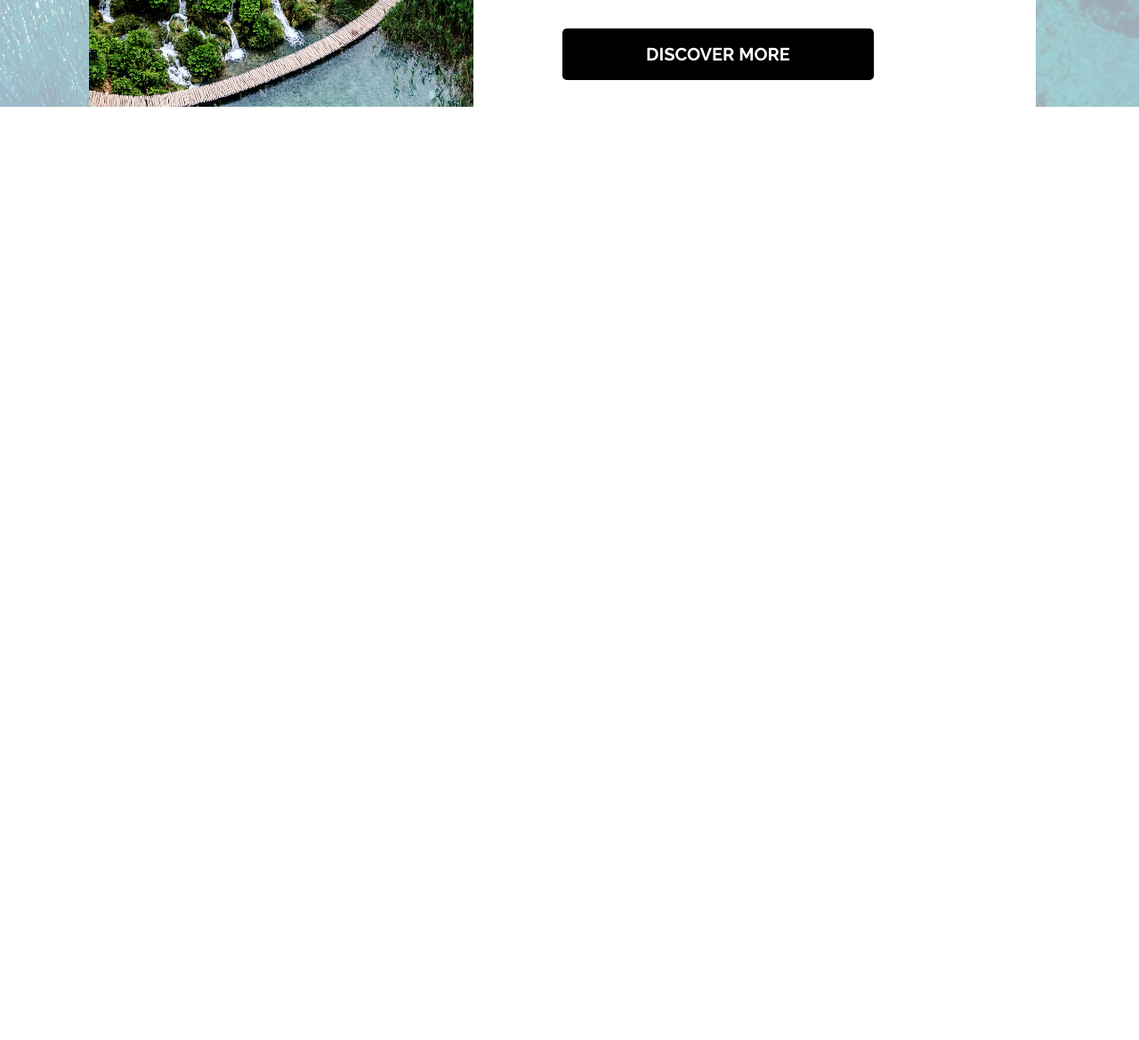
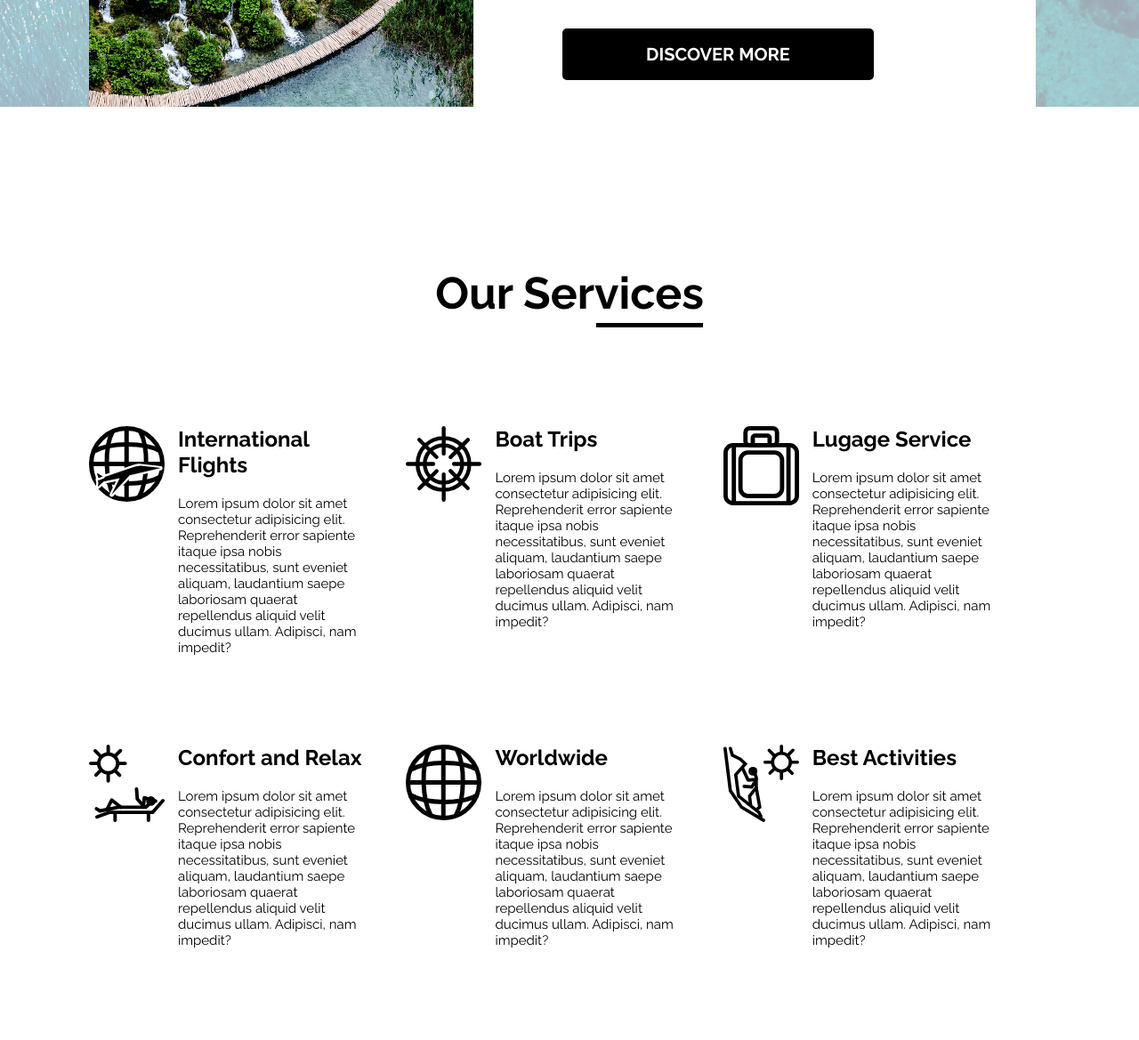
Before and after one commit to VictorHAguilera/web-vacation, a plain HTML site: page index.html in a window 1280 px wide. Shown: the part 1866-3035 px from the top of the page at 89% size. Before the commit the page ends 2166 px from the top, so only its background shows below. Drawn offline with Linux system fonts and the light colour scheme.

Commit message:
agregando contenido a la sección servicios

```diff
--- a/estilos/estilos.less
+++ b/estilos/estilos.less
@@ -314,3 +314,63 @@ header {
     opacity: 0.38;
   }
 }
+
+////////// CONTENIDO servicios
+
+.cont-servicios {
+  display: flex;
+  flex-flow: column;
+  padding: 0px 100px;
+  margin-bottom: 100px;
+  .serv-titulo {
+    margin-bottom: 120px;
+    width: 100%;
+    h1 {
+      text-align: center;
+      font-weight: bold;
+      font-size: 50px;
+      display: block;
+      margin: 0 auto;
+      width: 400px;
+      position: relative;
+
+      &:after {
+        content: "";
+        width: 120px;
+        height: 5px;
+        background-color: #000;
+        position: absolute;
+        bottom: -9px;
+        right: 50px;
+      }
+    }
+  }
+  .serv-lista {
+    display: flex;
+    flex-flow: row wrap;
+    width: 100%;
+    .serv-cont {
+      width: 33%;
+      position: relative;
+
+      img {
+        width: 85px;
+        position: absolute;
+        top: 0px;
+        left: 0px;
+      }
+      h2 {
+        padding-left: 100px;
+        padding-right: 30px;
+        margin-top: 0px;
+      }
+      p {
+        padding-left: 100px;
+        margin-bottom: 100px;
+        padding-right: 40px;
+        font-size: 15px;
+        font-weight: 400;
+      }
+    }
+  }
+}
--- a/index.html
+++ b/index.html
@@ -113,5 +113,73 @@
       </div>
       <div class="ciudad-bg"></div>
     </div>
+    <!-- CONTENIDO SERVICIOS -->
+    <div class="cont-servicios">
+      <div class="serv-titulo">
+        <h1>Our Services</h1>
+      </div>
+      <div class="serv-lista">
+        <div class="serv-cont">
+          <img src="assets/fly.svg" alt="" />
+          <h2>International Flights</h2>
+          <p>
+            Lorem ipsum dolor sit amet consectetur adipisicing elit.
+            Reprehenderit error sapiente itaque ipsa nobis necessitatibus, sunt
+            eveniet aliquam, laudantium saepe laboriosam quaerat repellendus
+            aliquid velit ducimus ullam. Adipisci, nam impedit?
+          </p>
+        </div>
+        <div class="serv-cont">
+          <img src="assets/boat.svg" alt="" />
+          <h2>Boat Trips</h2>
+          <p>
+            Lorem ipsum dolor sit amet consectetur adipisicing elit.
+            Reprehenderit error sapiente itaque ipsa nobis necessitatibus, sunt
+            eveniet aliquam, laudantium saepe laboriosam quaerat repellendus
+            aliquid velit ducimus ullam. Adipisci, nam impedit?
+          </p>
+        </div>
+        <div class="serv-cont">
+          <img src="assets/lugage.svg" alt="" />
+          <h2>Lugage Service</h2>
+          <p>
+            Lorem ipsum dolor sit amet consectetur adipisicing elit.
+            Reprehenderit error sapiente itaque ipsa nobis necessitatibus, sunt
+            eveniet aliquam, laudantium saepe laboriosam quaerat repellendus
+            aliquid velit ducimus ullam. Adipisci, nam impedit?
+          </p>
+        </div>
+        <div class="serv-cont">
+          <img src="assets/relax.svg" alt="" />
+          <h2>Confort and Relax</h2>
+          <p>
+            Lorem ipsum dolor sit amet consectetur adipisicing elit.
+            Reprehenderit error sapiente itaque ipsa nobis necessitatibus, sunt
+            eveniet aliquam, laudantium saepe laboriosam quaerat repellendus
+            aliquid velit ducimus ullam. Adipisci, nam impedit?
+          </p>
+        </div>
+        <div class="serv-cont">
+          <img src="assets/icoweb.svg" alt="" />
+          <h2>Worldwide</h2>
+          <p>
+            Lorem ipsum dolor sit amet consectetur adipisicing elit.
+            Reprehenderit error sapiente itaque ipsa nobis necessitatibus, sunt
+            eveniet aliquam, laudantium saepe laboriosam quaerat repellendus
+            aliquid velit ducimus ullam. Adipisci, nam impedit?
+          </p>
+        </div>
+        <div class="serv-cont">
+          <img src="assets/activities.svg" alt="" />
+          <h2>Best Activities</h2>
+          <p>
+            Lorem ipsum dolor sit amet consectetur adipisicing elit.
+            Reprehenderit error sapiente itaque ipsa nobis necessitatibus, sunt
+            eveniet aliquam, laudantium saepe laboriosam quaerat repellendus
+            aliquid velit ducimus ullam. Adipisci, nam impedit?
+          </p>
+        </div>
+      </div>
+    </div>
   </body>
 </html>
```
Also changed, not shown: assets/activities.svg (added), assets/boat.svg (added), assets/fly.svg (added), assets/icoweb.svg (added), assets/lugage.svg (added), assets/relax.svg (added), estilos/estilos.css.
